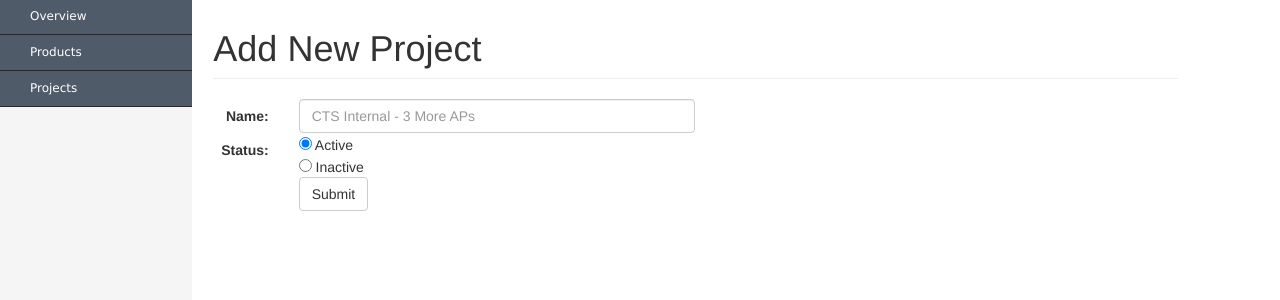
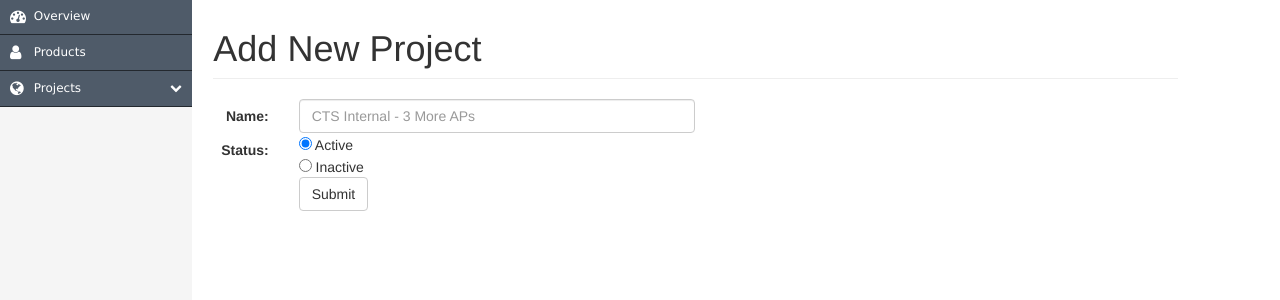
Before and after one commit to mjsorribas/track-that, a PHP site: page /addproject.php in a window 1280 px wide. Shown: the part 51-351 px from the top of the page. Run offline with PHP 8.4, Linux system fonts and the light colour scheme; the visitor is signed in with stand-in values (Sample User, id 1); some libraries are stand-ins or nearby versions.

Commit message:
Add FontAwesome css

```diff
--- a/addproject.php
+++ b/addproject.php
@@ -12,6 +12,7 @@
     <link rel="stylesheet" href="css/bootstrap.min.css">
     <link rel="stylesheet" href="css/sidebar.css">
     <link rel="stylesheet" href="css/addproject.css">
+    <link href="//maxcdn.bootstrapcdn.com/font-awesome/4.2.0/css/font-awesome.min.css" rel="stylesheet" />
 </head>
 <body>
 	<?php
```
